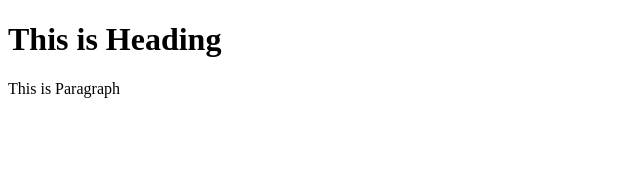
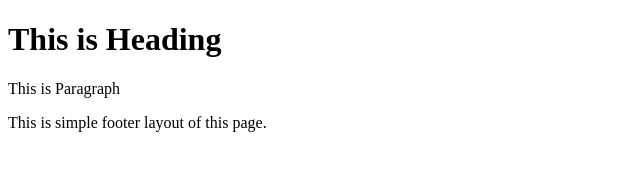
Before and after one commit to Busymaxk9/Html, a plain HTML site: page index.html in a window 1280 px wide. Shown: the whole page, without its empty margins (0-640 px from the left). Drawn offline with Linux system fonts and the light colour scheme.

Commit message:
Update index.html

```diff
--- a/index.html
+++ b/index.html
@@ -7,5 +7,7 @@
   <body>
     <h1> This is Heading </h1>
     <p> This is Paragraph</p>
+
   </body>
+  <footer> This is simple footer layout of this page. </footer\>
 </html>
```
